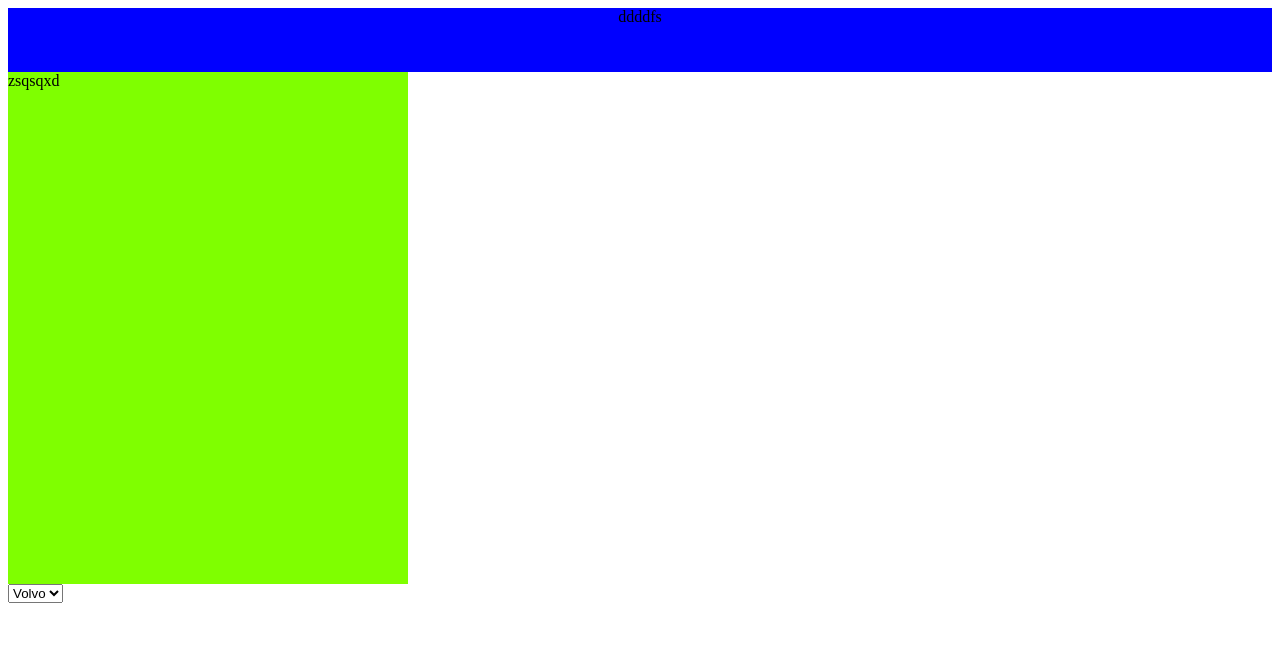
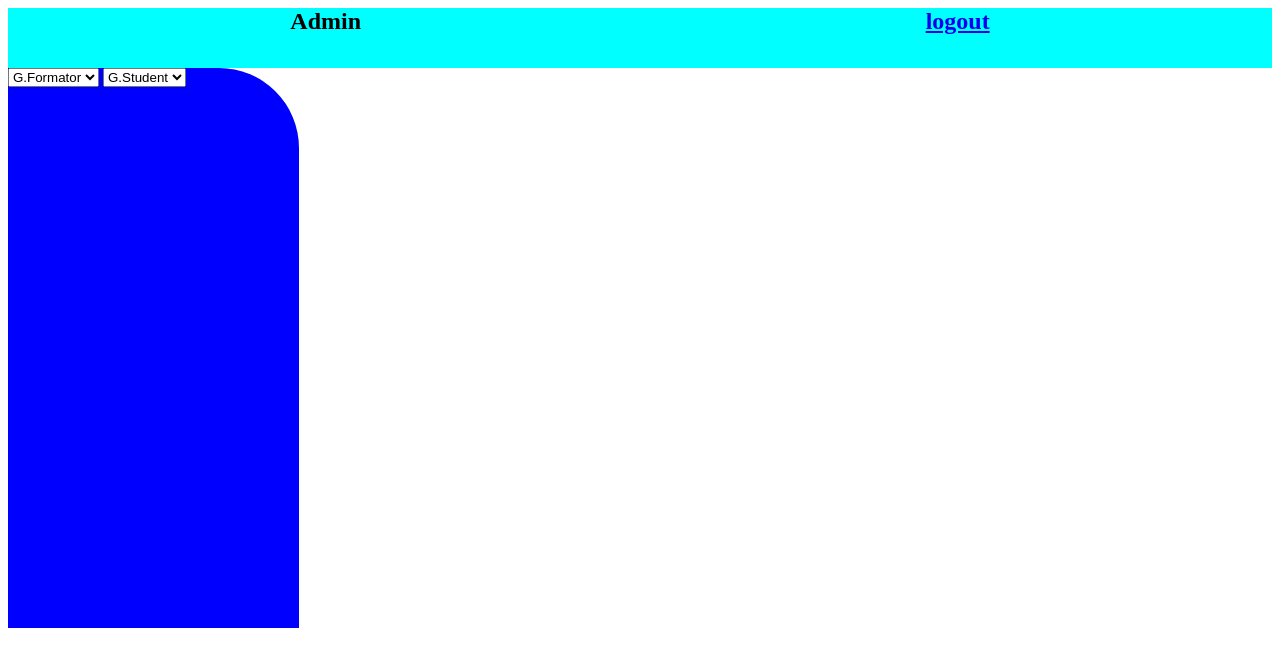
Before and after one commit to Abdeladimboukrim/Admin-management, a PHP site: page / in a window 1280 px wide. Shown: the top 667 px of the page. Run offline with PHP 8.4, Linux system fonts and the light colour scheme.

Commit message:
add index.php

```diff
--- a/css/style.css
+++ b/css/style.css
@@ -2,11 +2,14 @@
 .devision{
 background-color: blue;
 height: 4rem;
-
 text-align: center;
 }
 .left{
     background-color: chartreuse;
-    height: 32rem;
     width: 25rem;
 }
+.select{
+
+display: inline;
+
+}
--- a/index.php
+++ b/index.php
@@ -1,33 +1,40 @@
-
-
-
 <!DOCTYPE html>
 <html lang="en">
+
 <head>
     <meta charset="UTF-8">
     <meta http-equiv="X-UA-Compatible" content="IE=edge">
     <meta name="viewport" content="width=device-width, initial-scale=1.0">
     <title>Document</title>
-    <link rel="stylesheet" href="css/style.css">
+    <link rel="stylesheet" href="style.css">
 </head>
 <body>
-    <div>
-        <div class="devision">
-            ddddfs
-        </div>
-<div class="left">zsqsqxd</div>
-     <div class="select">
-<select name="cars" >
-    <option value="volvo">Volvo</option>
-    <option value="saab">Saab</option>
-    <option value="opel">Opel</option>
-    <option value="audi">Audi</option>
-</select>
+    <nav class="navbar">
+        <h2 class="admin">Admin
+        </h2>
+        <h2><a href="logout">logout</a></h2>
+    </nav>
+     <div class="container">
+
+  <select class="form-control" id="assetCategory">
+      <option value="" selected disabled><G class="formator">G.Formator</G></option>
+      <option value="1">formator1</option>
+      <option value="2">formator2</option>
+  </select>
+
+  <select class="form-control" id="assetCategory">
+      <option value="" selected disabled><G class="formator">G.Student</G></option>
+      <option value="1">class1</option>
+      <option value="2" href="login.php">class2</option>
+
+  </select>
+
+
+
      </div>
 
 
-    </div>
-
 
 </body>
+
 </html>
--- a/login.php
+++ b/login.php
@@ -4,7 +4,6 @@ session_start();
 if (isset($_SESSION['username'])) {
     header(" location:index.php ");
 }
-
 if(isset($_POST['login'])){
 $email=$_POST['email'];
 $password=$_POST['password'];
--- /dev/null
+++ b/style.css
@@ -0,0 +1,16 @@
+nav{
+    background-color: aqua;
+    display: flex;
+}
+
+.navbar h2{
+  margin: 0 auto;
+  height: 60px;
+}
+
+.container{
+    background-color: blue;
+    height:35em;
+    width: 23%;
+    border-radius: 0 80px 0 0;
+}
```
Also changed, not shown: single-price-grid-component/index.html (+2 -12 lines).
